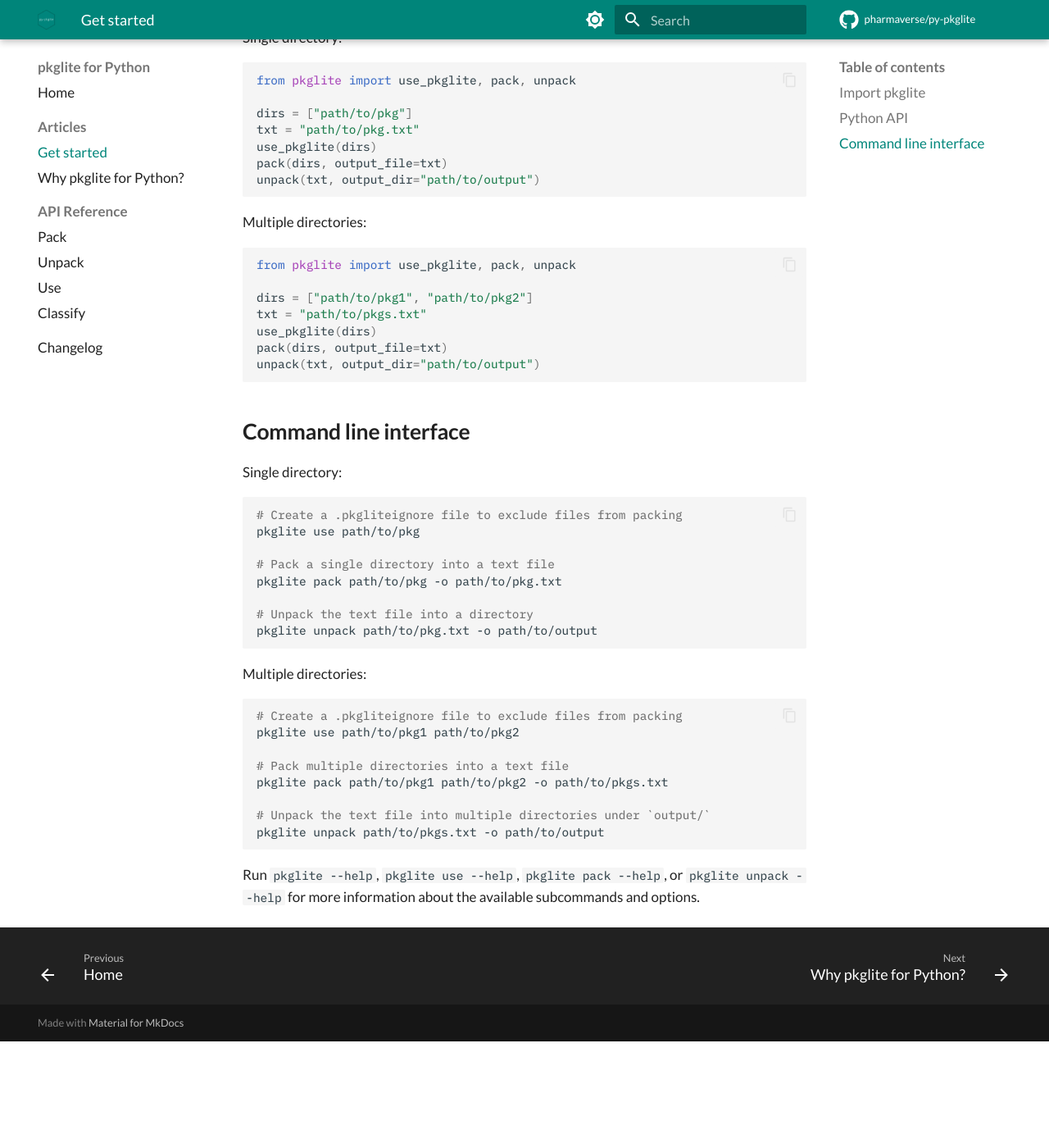
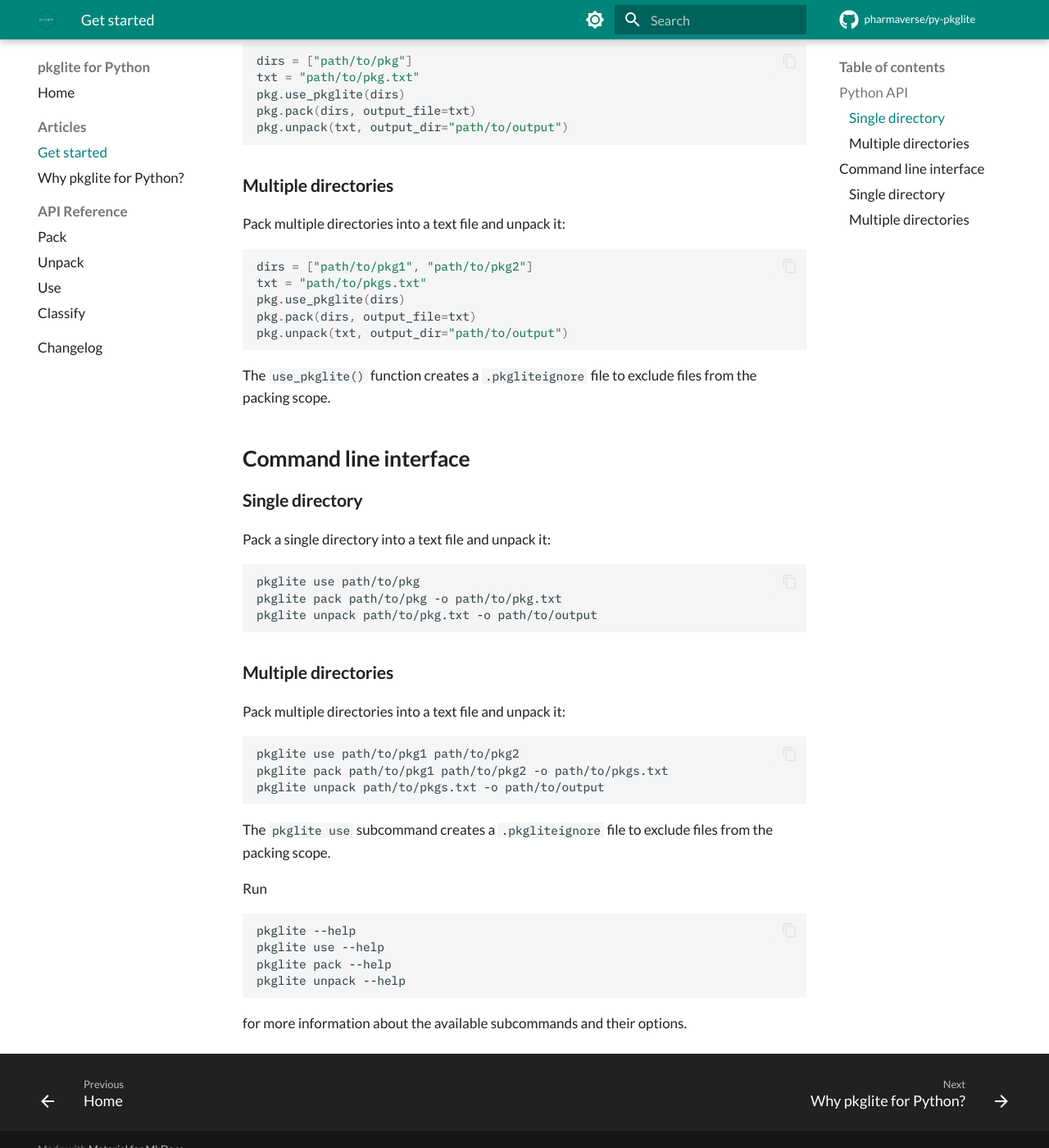
Before and after one commit to pharmaverse/py-pkglite, an MkDocs documentation site: the page built from docs/articles/get-started.md, in a window 1280 px wide and 1400 px high, scrolled down 649 px. Shown: the whole window at 82% size. Built offline with MkDocs 1.6.1 and Material for MkDocs 9.7.7, drawn with Linux system fonts in a browser that asks for light colours; comment, search, counter and statistics services are not loaded; before the commit the page ends 1919 px from its top, so only the background shows below that; some of the changed text lies outside the part shown.

Commit message:
Improve getting started article

````diff
--- a/docs/articles/get-started.md
+++ b/docs/articles/get-started.md
@@ -11,68 +11,73 @@
     python3 examples/get-started.py
     ```
 
-Let’s walk through a typical pkglite for Python workflow.
+## Python API
 
-## Import pkglite
+Import pkglite:
 
 ``` python
-import pkglite
+import pkglite as pkg
 ```
 
-## Python API
+### Single directory
 
-Single directory:
+Pack a single directory into a text file and unpack it:
 
 ``` python
-from pkglite import use_pkglite, pack, unpack
-
 dirs = ["path/to/pkg"]
 txt = "path/to/pkg.txt"
-use_pkglite(dirs)
-pack(dirs, output_file=txt)
-unpack(txt, output_dir="path/to/output")
+pkg.use_pkglite(dirs)
+pkg.pack(dirs, output_file=txt)
+pkg.unpack(txt, output_dir="path/to/output")
 ```
 
-Multiple directories:
+### Multiple directories
+
+Pack multiple directories into a text file and unpack it:
 
 ``` python
-from pkglite import use_pkglite, pack, unpack
-
 dirs = ["path/to/pkg1", "path/to/pkg2"]
 txt = "path/to/pkgs.txt"
-use_pkglite(dirs)
-pack(dirs, output_file=txt)
-unpack(txt, output_dir="path/to/output")
+pkg.use_pkglite(dirs)
+pkg.pack(dirs, output_file=txt)
+pkg.unpack(txt, output_dir="path/to/output")
 ```
+
+The `use_pkglite()` function creates a `.pkgliteignore` file to exclude
+files from the packing scope.
 
 ## Command line interface
 
-Single directory:
+### Single directory
+
+Pack a single directory into a text file and unpack it:
 
 ``` bash
-# Create a .pkgliteignore file to exclude files from packing
 pkglite use path/to/pkg
-
-# Pack a single directory into a text file
 pkglite pack path/to/pkg -o path/to/pkg.txt
-
-# Unpack the text file into a directory
 pkglite unpack path/to/pkg.txt -o path/to/output
 ```
 
-Multiple directories:
+### Multiple directories
+
+Pack multiple directories into a text file and unpack it:
 
 ``` bash
-# Create a .pkgliteignore file to exclude files from packing
 pkglite use path/to/pkg1 path/to/pkg2
-
-# Pack multiple directories into a text file
 pkglite pack path/to/pkg1 path/to/pkg2 -o path/to/pkgs.txt
-
-# Unpack the text file into multiple directories under `output/`
 pkglite unpack path/to/pkgs.txt -o path/to/output
 ```
 
-Run `pkglite --help`, `pkglite use --help`, `pkglite pack --help`, or
-`pkglite unpack --help` for more information about the available
-subcommands and options.
+The `pkglite use` subcommand creates a `.pkgliteignore` file to exclude
+files from the packing scope.
+
+Run
+
+``` bash
+pkglite --help
+pkglite use --help
+pkglite pack --help
+pkglite unpack --help
+```
+
+for more information about the available subcommands and their options.
````
Also changed, not shown: docs/articles/get-started.qmd (+37 -32 lines), 1 other file.
